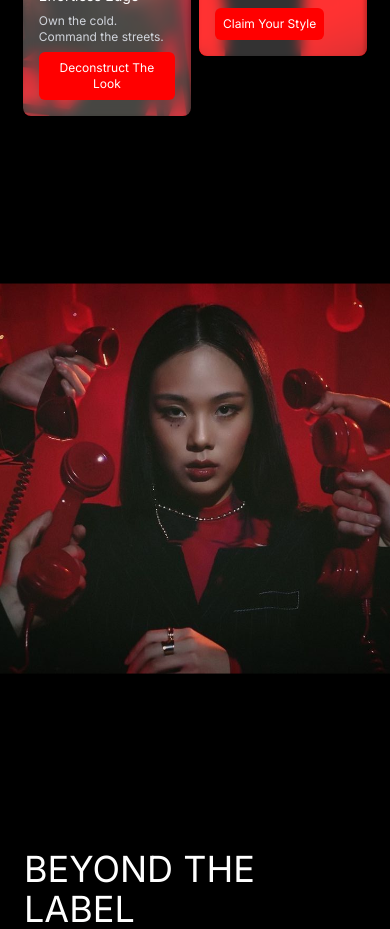
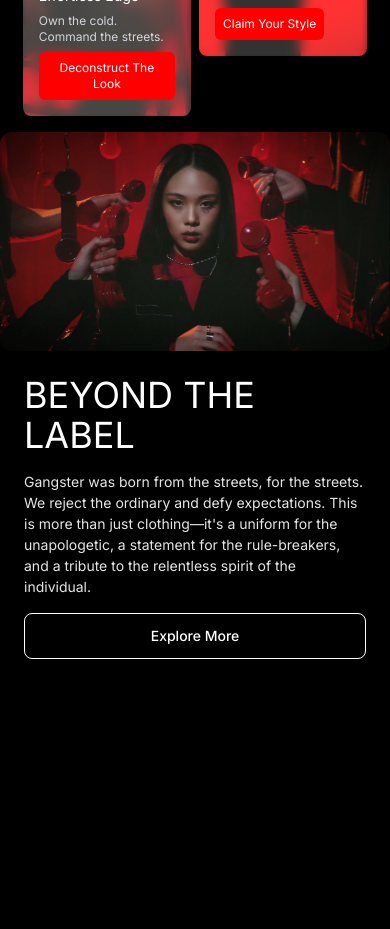
Before and after one commit to mohitvaishnav56/minor_project_5th_sem, a React (Vite) app: page / in a window 390 px wide. Shown: the part 1980-2909 px from the top of the page. After the commit the page ends 2663 px from the top, so only its background shows below. Built offline with nearby package versions, Linux system fonts and the light colour scheme; a web font is replaced by a local one.

Commit message:
BTL draft2

```diff
--- a/src/components/specific/btl/BTL.jsx
+++ b/src/components/specific/btl/BTL.jsx
@@ -7,8 +7,16 @@
             <img
                 src="/BTL.png"
                 alt="Models wearing Beyond The Label street wear apparel"
-                className="w-full h-1/2 rotate-90 md:rotate-0 md:h-full md:w-5/10 object-cover"
+                className="w-full h-1/2 hidden md:block md:h-full md:w-5/10 object-cover"
             />
+
+            <img
+                src="/BTL.svg"
+                alt="Models wearing  Beyond The Label street wear apparel"
+                className="w-full h-1/2 md:hidden block object-cover"
+            />
+
+
             <div className='w-full flex flex-col justify-center gap-4 md:gap-6 p-6 md:p-12'>
                 <h1 className='text-white text-4xl md:text-5xl font-bold inter-base'>
                     BEYOND THE LABEL
```
Also changed, not shown: public/BTL.svg (added).
